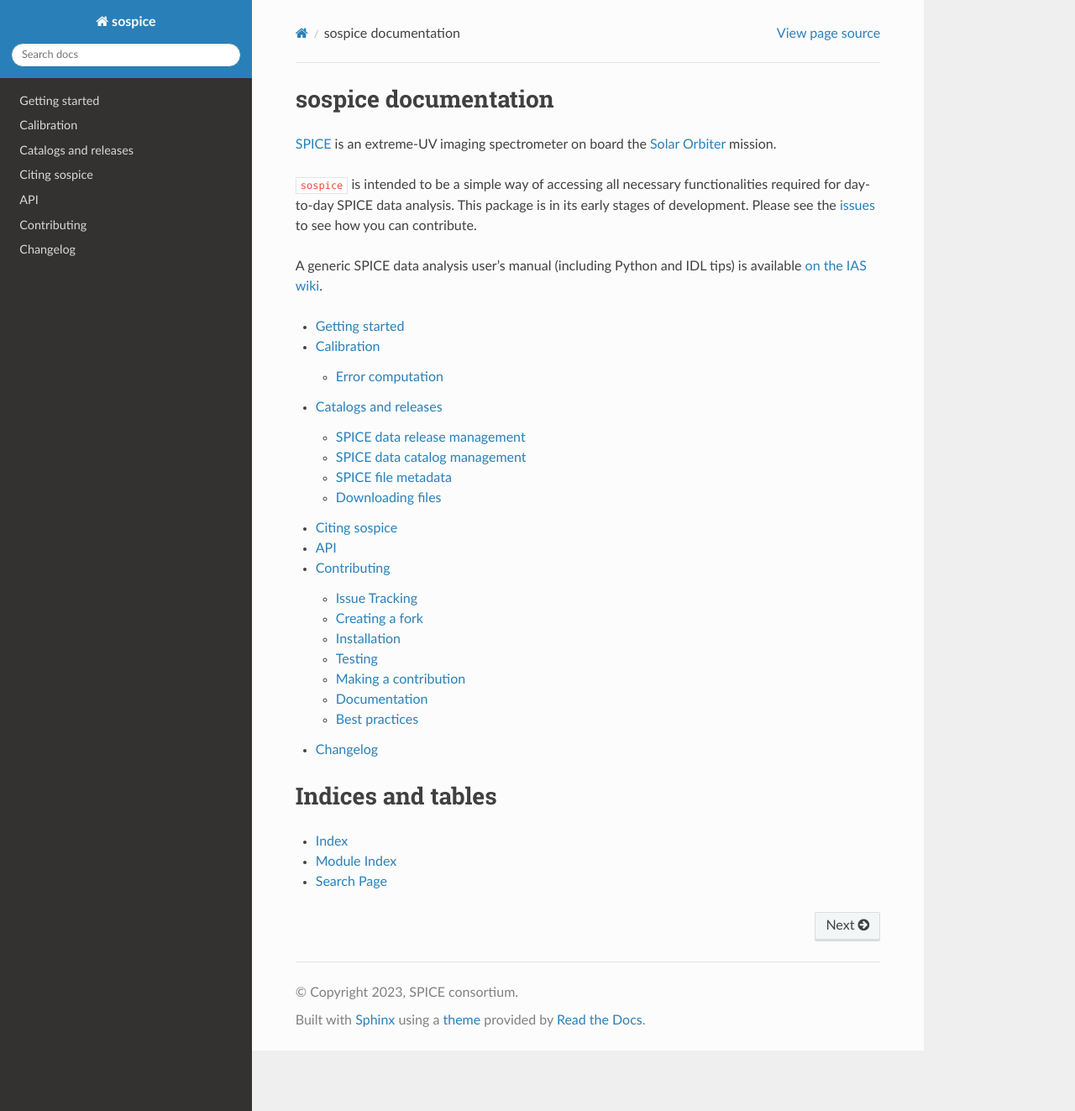
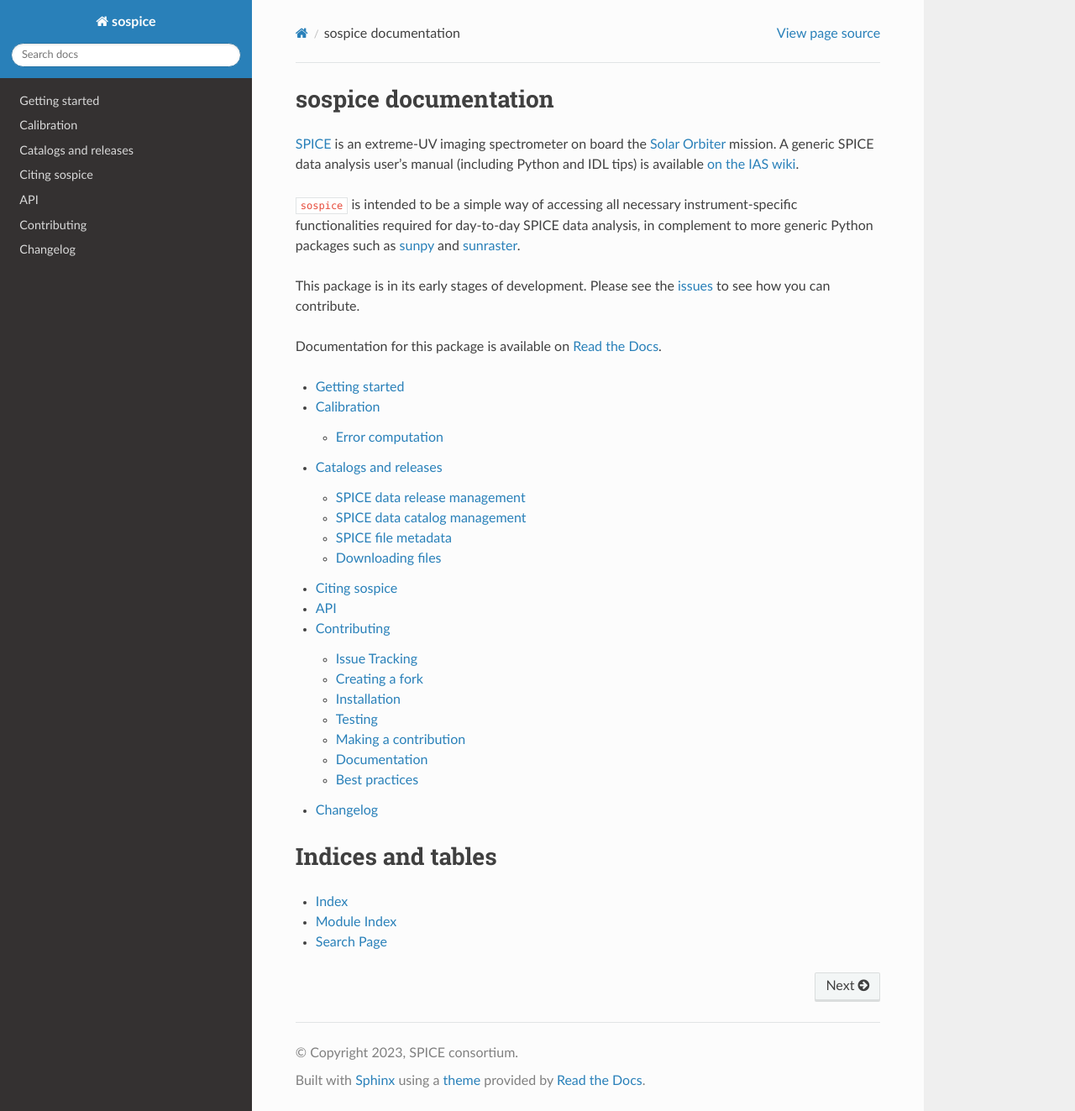
Before and after one commit to solo-spice/sospice, a Sphinx documentation site: the page built from docs/source/index.rst, in a window 1280 px wide and 1323 px high. Shown: the whole window at 84% size. Built offline with Sphinx 7.4.7 and the Read the Docs theme 2.0.0, drawn with Linux system fonts in a browser that asks for light colours; the version number could not be read and is left out.

Commit message:
Update documentation

```diff
--- a/docs/source/index.rst
+++ b/docs/source/index.rst
@@ -9,17 +9,21 @@ sospice documentation
 `SPICE <https://spice.ias.u-psud.fr/>`__ is an extreme-UV imaging
 spectrometer on board the `Solar
 Orbiter <http://sci.esa.int/solar-orbiter/>`__ mission.
-
-``sospice`` is intended to be a simple way of accessing all necessary
-functionalities required for day-to-day SPICE data analysis. This
-package is in its early stages of development. Please see the
-`issues <https://github.com/solo-spice/sospice/issues>`__ to see how you
-can contribute.
-
 A generic SPICE data analysis user’s manual (including Python and IDL
 tips) is available `on the IAS
 wiki <https://spice-wiki.ias.u-psud.fr/doku.php/data:data_analysis_manual>`__.
 
+``sospice`` is intended to be a simple way of accessing all necessary
+instrument-specific functionalities required for day-to-day SPICE data analysis,
+in complement to more generic Python packages such as
+`sunpy <https://sunpy.org/>`__ and
+`sunraster <https://github.com/sunpy/sunraster/>`__.
+
+This package is in its early stages of development. Please see the
+`issues <https://github.com/solo-spice/sospice/issues>`__ to see how you
+can contribute.
+
+Documentation for this package is available on `Read the Docs <https://sospice.readthedocs.io/en/latest/>`__.
 
 .. toctree::
    :maxdepth: 2
```
Also changed, not shown: README.rst (+10 -5 lines).
